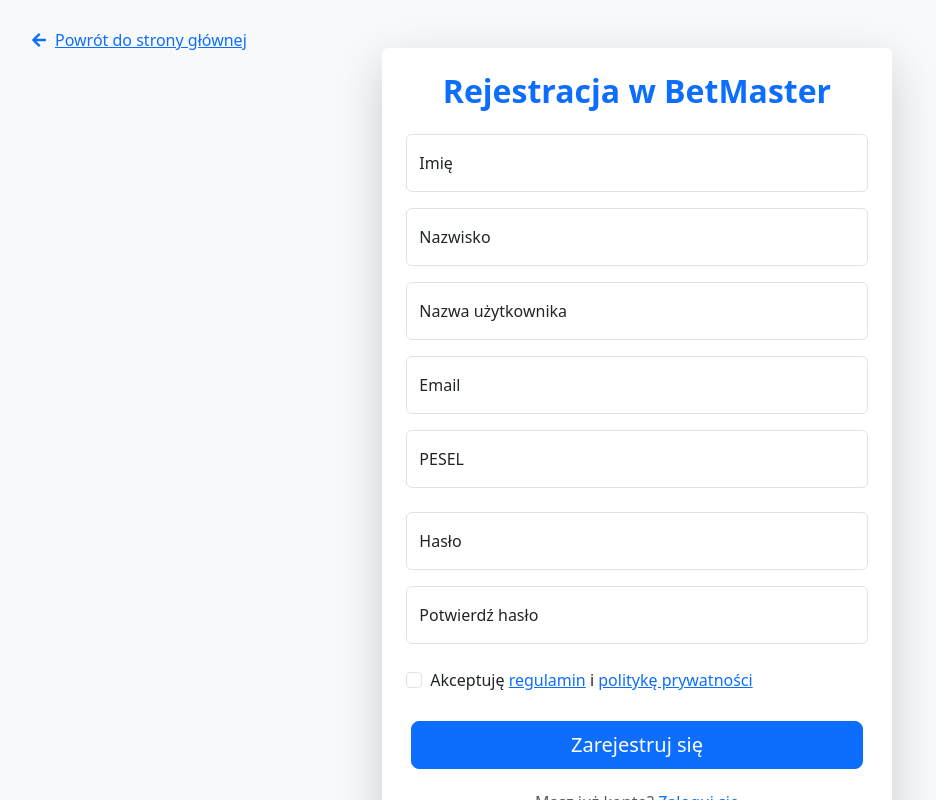
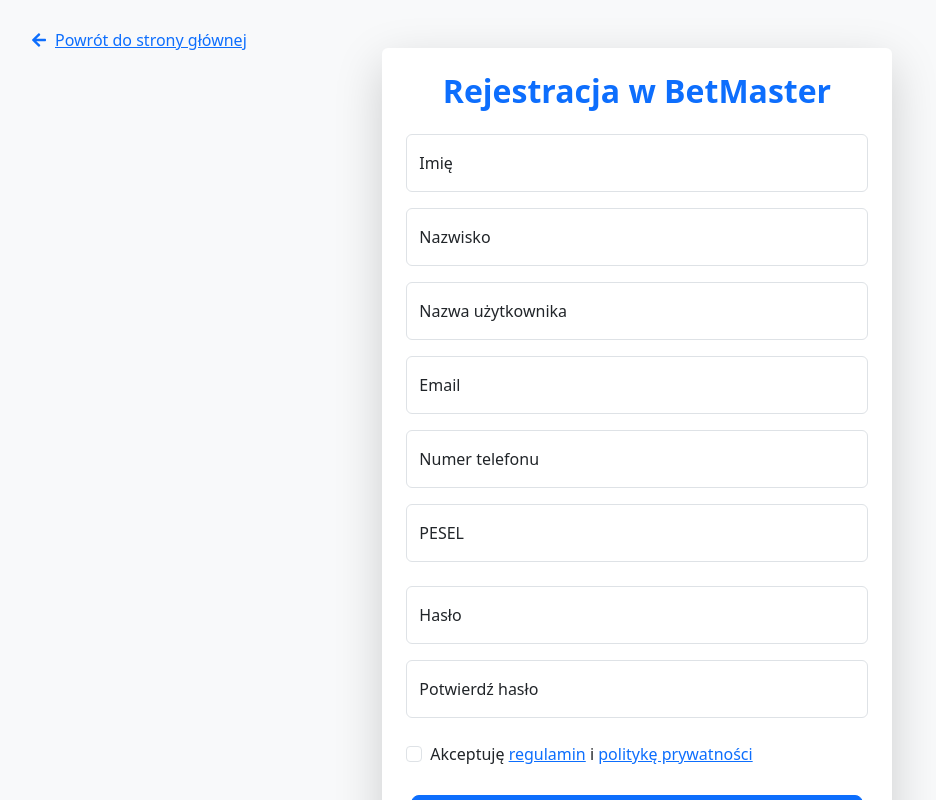
Before and after one commit to VoxeveR/betmaster-betting-app-uni-project, a React (Create React App) app in the folder frontend/: page /register in a window 1280 px wide. Shown: the top 800 px of the page, without its empty margins (3-939 px from the left). Built offline with nearby package versions, Linux system fonts and the light colour scheme.

Commit message:
api corrections

```diff
--- a/frontend/src/pages/ManageEmployees.js
+++ b/frontend/src/pages/ManageEmployees.js
@@ -64,8 +64,8 @@ const ManageEmployees = () => {
       surname: formData.surname,
       username: formData.username,
       email: formData.email,
-      phone_number: '',
-      pesel: '',
+      phone_number: formData.phone_number,
+      pesel: formData.pesel,
       position: 'ANALYST',
     }]);
     setShowModal(false);
@@ -99,7 +99,7 @@ const ManageEmployees = () => {
                 <td>{employee.email}</td>
                 <td>{employee.phone_number}</td>
                 <td>{employee.pesel}</td>
-                <td>{employee.position}</td>
+                <td>{employee.role}</td>
                 <td>
                   <Button variant="warning" size="sm">Edytuj</Button>{' '}
                   <Button variant="danger" size="sm">Usuń</Button>
@@ -171,13 +171,13 @@ const ManageEmployees = () => {
             </Form.Group>
 
             <Form.Group>
-              <Form.Label>Nazwa użytkownika</Form.Label>
+              <Form.Label>Numer telefonu</Form.Label>
               <Form.Control
                   type="text"
-                  placeholder={"Nazwa użytkownika"}
+                  placeholder={"Numer telefonu"}
                   required
-                  value={formData.username}
-                  onChange={(e) => setFormData({...formData, username: e.target.value})}
+                  value={formData.phone_number}
+                  onChange={(e) => setFormData({...formData, phone_number: e.target.value})}
               />
             </Form.Group>
 
--- a/frontend/src/pages/Register.js
+++ b/frontend/src/pages/Register.js
@@ -84,6 +84,19 @@ const Register = () => {
       if (!validateAge(formData.pesel)) {
         throw new Error("Musisz mieć ukończone 18 lat aby się zarejestrować");
       }
+
+      console.log(
+          {
+            username: formData.username,
+            password: formData.password,
+            name: formData.name,
+            surname: formData.lastname,
+            pesel: parseInt(formData.pesel),
+            phone_number: parseInt(formData.phone_number),
+            email: formData.email,
+            role: "USER",
+          }
+    )
 
       const response = await axios.post('http://localhost:8000/api/users/register', {
         username: formData.username,
@@ -192,6 +205,21 @@ const Register = () => {
                     </Form.Control.Feedback>
                   </FloatingLabel>
 
+                  <FloatingLabel controlId="phone_number" label="Numer telefonu" className="mb-3">
+                    <Form.Control
+                        type="tel"
+                        placeholder="imienazwisko@spoko.pl"
+                        name="phone_number"
+                        value={formData.phone_number}
+                        onChange={handleChange}
+                        required
+                        pattern="[0-9]{9]"
+                    />
+                    <Form.Control.Feedback type="invalid">
+                      Proszę podać prawidłowy numer telefonu
+                    </Form.Control.Feedback>
+                  </FloatingLabel>
+
                   <FloatingLabel controlId="pesel" label="PESEL" className="mb-4">
                     <Form.Control
                         type="text"
```
